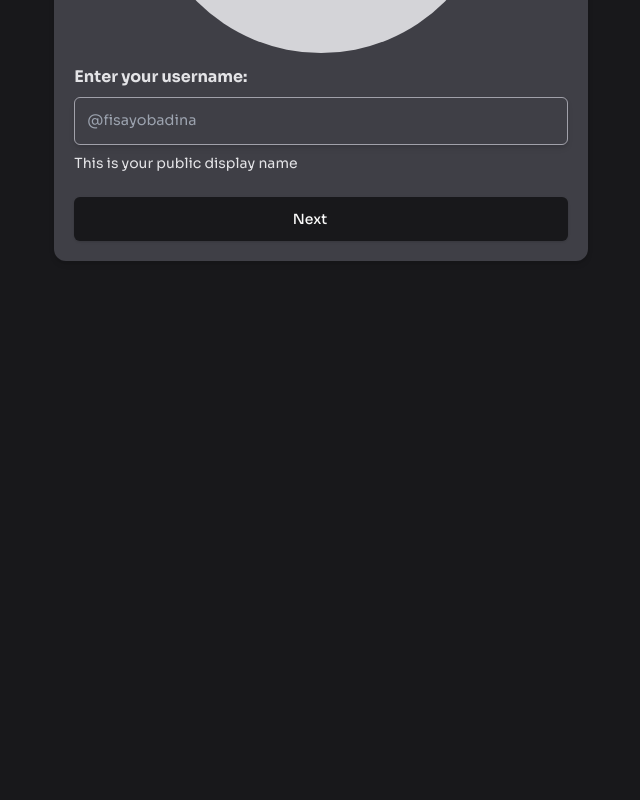
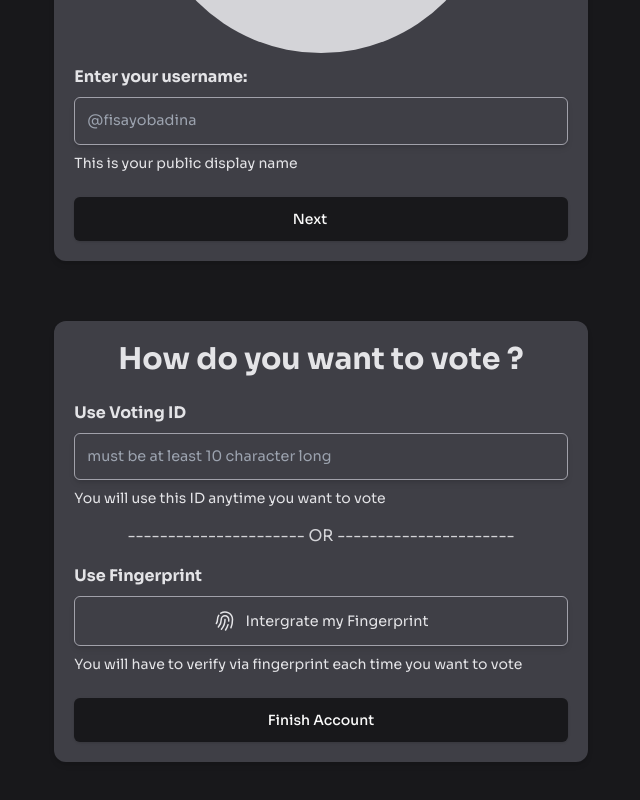
Before and after one commit to fisayo-dev/racc, a React (Vite) app: page /signup in a window 1280 px wide. Shown: the part 1737-2537 px from the top of the page, without its empty margins (319-959 px from the left). Before the commit the page ends 2038 px from the top, so only its background shows below. Built offline with nearby package versions, Linux system fonts and the light colour scheme; some icons are missing.

Commit message:
completed creating the fourth phase

```diff
--- a/src/pages/Signup.jsx
+++ b/src/pages/Signup.jsx
@@ -11,7 +11,7 @@ import { CalendarIcon } from "lucide-react";
 
 import { cn } from "@/lib/utils";
 import { Button } from "@/components/ui/button";
-import { Input} from "@/components/ui/input";
+import { Input } from "@/components/ui/input";
 import { Calendar } from "@/components/ui/calendar";
 import {
   Popover,
@@ -20,6 +20,7 @@ import {
 } from "@/components/ui/popover";
 
 import { Forward } from "iconsax-react";
+import { FingerPrintIcon } from "@heroicons/react/24/outline";
 const Signup = () => {
   const [date, setDate] = useState();
   return (
@@ -171,12 +172,52 @@ const Signup = () => {
                   className="border-[0.1rem] shadow-md text-[0.9rem] border-zinc-400 py-3 px-3 rounded-md w-full"
                   placeholder="@fisayobadina"
                 />
-                <label className="text-sm">This is your public display name</label>
+                <label className="text-sm">
+                  This is your public display name
+                </label>
               </div>
             </div>
             <Button type="icon">
               <p>Next</p>
               <Forward />
+            </Button>
+          </div>
+        </div>
+        <div className=" md:w-5/12 sm:w-3/5 w-full shadow-md mx-auto bg-zinc-700 md:rounded-xl rounded-t-3xl p-5 my-5">
+          <div className="grid gap-6">
+            <h2 className="text-center text-3xl font-bold">
+              How do you want to vote ?
+            </h2>
+            <div className="grid gap-3">
+              <div className="grid gap-2 w-full">
+                <label className="font-bold">Use Voting ID</label>
+                <input
+                  type="text"
+                  className="border-[0.1rem] shadow-md text-[0.9rem] border-zinc-400 py-3 px-3 rounded-md w-full"
+                  placeholder="must be at least 10 character long"
+                />
+                <label className="text-sm">
+                  You will use this ID anytime you want to vote
+                </label>
+              </div>
+              <p className="text-center py-1 text-zinc-300"> ---------------------- OR ----------------------</p>
+              <div className="grid gap-2 w-full">
+                <label className="font-bold">Use Fingerprint</label>
+                <div
+                  className="border-[0.1rem] cursor-pointer hover:text-zinc-800 shadow-md text-[0.9rem] hover:bg-zinc-400 border-zinc-400 py-3 px-3 rounded-md w-full"
+                >
+                  <div className="flex items-center gap-2 justify-center">
+                    <FingerPrintIcon className="w-6 h-6" />
+                    <p>Intergrate my Fingerprint</p>
+                  </div>
+                </div>
+                <label className="text-sm">
+                  You will have to verify via fingerprint each time you want to vote
+                </label>
+              </div>
+            </div>
+            <Button type="icon">
+              <p>Finish Account</p>
             </Button>
           </div>
         </div>
```
